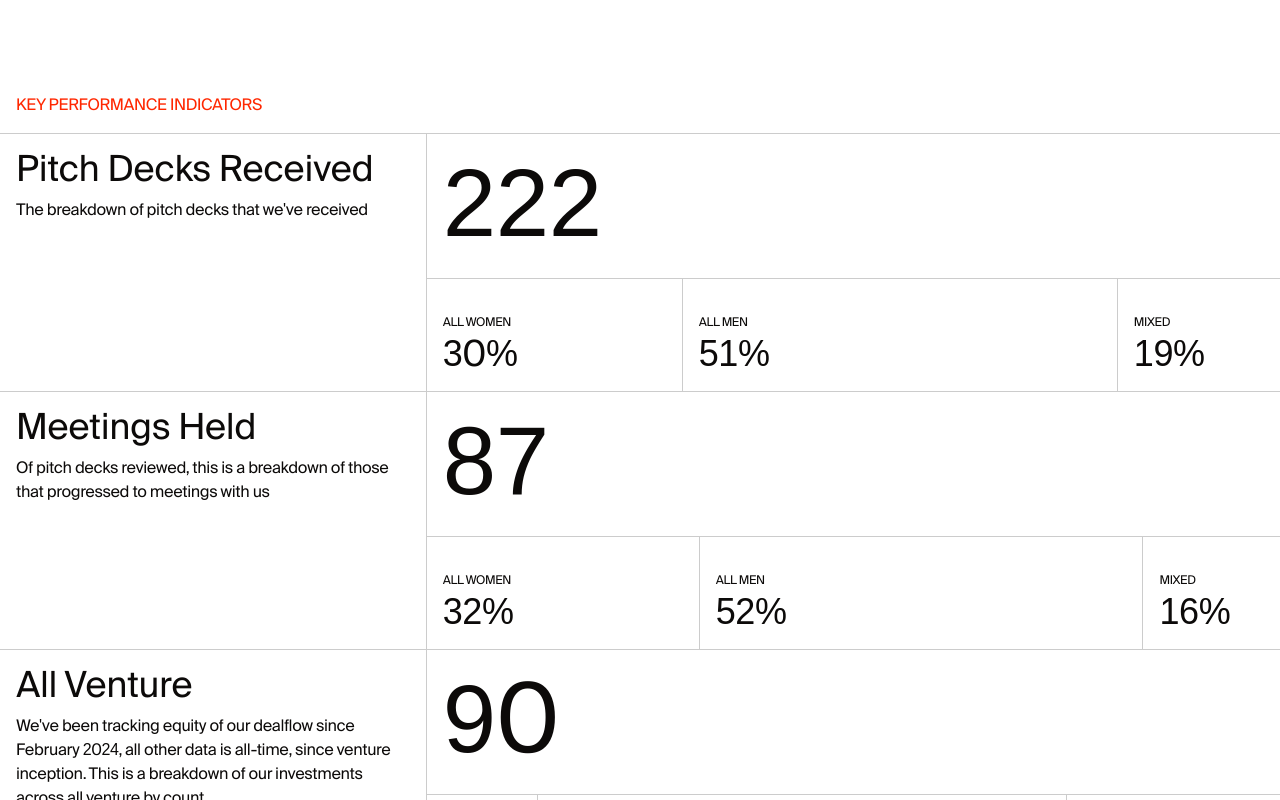
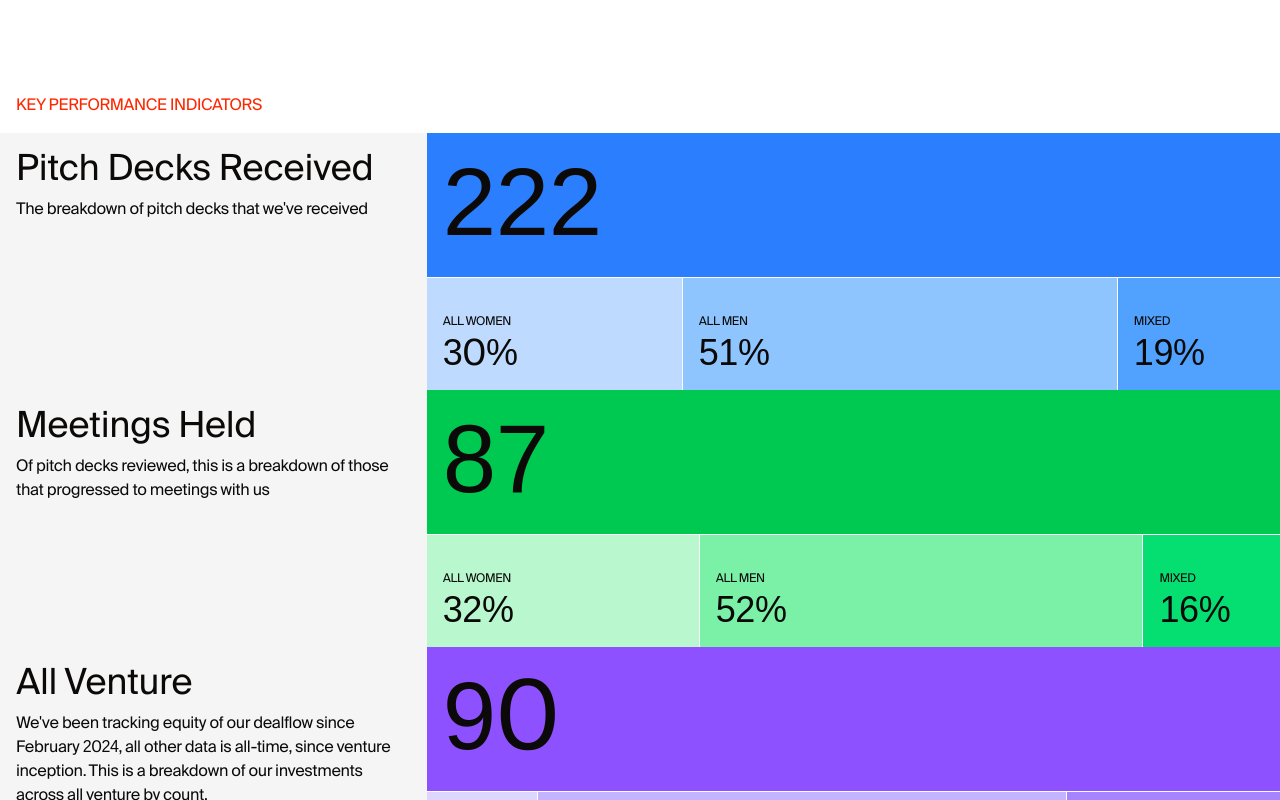
Before and after one commit to leandesigngmbh/panzel-family-office-2, a Next.js app: page / in a window 1280 px wide. Shown: the part 5280-6080 px from the top of the page. Built offline with nearby package versions, Linux system fonts and the light colour scheme.

Commit message:
modified statsSection

```diff
--- a/src/app/globals.css
+++ b/src/app/globals.css
@@ -6,7 +6,7 @@
 @theme inline {
 
   /* --color-*:initial; */
-  --color-red-*:initial;
+  /* --color-red-*:initial; */
   --color-white: #fff;
   --color-black: #000;
   --color-red: #FF2700;
--- a/src/components/molecules/StatsSection.tsx
+++ b/src/components/molecules/StatsSection.tsx
@@ -15,16 +15,19 @@ type StatsItemProps = {
   subtitle: string;
   textColor?: "white" | undefined;
   subItems: SubItem[];
+  color: string;
 };
 
 type RemainingStatsItemProps = {
   items: SubItem[];
+  color: string;
 };
 
 const statsItems: StatsItemProps[] = [
   {
     title: "Pitch Decks Received",
     subtitle: "The breakdown of pitch decks that we've received",
+    color: "blue",
     textColor: "white",
     subItems: [
       { from: 0, to: 222 },
@@ -37,6 +40,7 @@ const statsItems: StatsItemProps[] = [
     title: "Meetings Held",
     subtitle:
       "Of pitch decks reviewed, this is a breakdown of those that progressed to meetings with us",
+    color: "green",
     subItems: [
       { from: 0, to: 87 },
       { from: 0, to: 32, prefix: "All Women", suffix: "%" },
@@ -48,6 +52,7 @@ const statsItems: StatsItemProps[] = [
     title: "All Venture",
     subtitle:
       "We've been tracking equity of our dealflow since February 2024, all other data is all-time, since venture inception. This is a breakdown of our investments across all venture by count.",
+    color: "violet",
     subItems: [
       { from: 0, to: 90 },
       { from: 0, to: 13, prefix: "All Women", suffix: "%" },
@@ -58,6 +63,8 @@ const statsItems: StatsItemProps[] = [
   {
     title: "Startup Investments",
     subtitle: "This is a breakdown of our startups by amount invested.",
+    color: "orange",
+
     subItems: [
       { from: 0, to: 67 },
       { from: 0, to: 15, prefix: "All Women", suffix: "%" },
@@ -68,6 +75,8 @@ const statsItems: StatsItemProps[] = [
   {
     title: "Fund Investments",
     subtitle: "This is a breakdown of funds by amount invested.",
+    color: "yellow",
+
     subItems: [
       { from: 0, to: 23 },
       { from: 0, to: 13, prefix: "All Women", suffix: "%" },
@@ -77,14 +86,64 @@ const statsItems: StatsItemProps[] = [
   },
 ];
 
-const RemainingStatsItems = ({ items }: RemainingStatsItemProps) => {
+const ColorShadeMap: Record<string, string[]> = {
+  green: [
+    "bg-green-200",
+    "bg-green-300",
+    "bg-green-400",
+    "bg-green-500",
+    "bg-green-600",
+    "bg-green-700",
+  ],
+  blue: [
+    "bg-blue-200",
+    "bg-blue-300",
+    "bg-blue-400",
+    "bg-blue-500",
+    "bg-blue-600",
+    "bg-blue-700",
+  ],
+  violet: [
+    "bg-violet-200",
+    "bg-violet-300",
+    "bg-violet-400",
+    "bg-violet-500",
+    "bg-violet-600",
+    "bg-violet-700",
+  ],
+  orange: [
+    "bg-orange-200",
+    "bg-orange-300",
+    "bg-orange-400",
+    "bg-orange-500",
+    "bg-orange-600",
+    "bg-orange-700",
+  ],
+  yellow: [
+    "bg-yellow-100",
+    "bg-yellow-200",
+    "bg-yellow-300",
+    "bg-yellow-400",
+    "bg-yellow-500",
+    "bg-yellow-600",
+  ],
+};
+
+const getTailwindShades = (color: string) => ColorShadeMap[color] || [];
+
+const RemainingStatsItems = ({ items, color }: RemainingStatsItemProps) => {
+  const fullShades = getTailwindShades(color);
+  const subItemShades = items.map(
+    (_, i) => fullShades[i % fullShades.length] ?? "bg-gray-100"
+  );
   return (
     <div className="w-full flex text-2xl md:text-4xl">
       {items.map((item, i) => (
         <div
           key={i}
           className={cn(
-            "flex flex-col items-start justify-end md:p-4 px-2 py-4 grow w-full not-last:border-r border-black/20"
+            "flex flex-col items-start justify-end md:p-4 px-2 py-4 grow w-full not-last:border-r border-white",
+            subItemShades[i]
           )}
           style={{ width: `${item.to}%` }}
         >
@@ -106,22 +165,30 @@ const RemainingStatsItems = ({ items }: RemainingStatsItemProps) => {
   );
 };
 
-const StatsItem = ({ title, subtitle, subItems }: StatsItemProps) => {
+const StatsItem = ({ title, subtitle, subItems, color }: StatsItemProps) => {
+  const fullShades = getTailwindShades(color);
+  const wrapperShade = fullShades[3] ?? "bg-gray-300";
+
   const mainItem = subItems[0];
   const otherItems = subItems.slice(1);
 
   return (
-    <li className="grid md:grid-cols-3 w-full group border-b border-black/20">
-      <div className="flex flex-col md:p-4 p-2 md:min-h-52 gap-2 w-full md:border-r border-black/20">
+    <li className="grid md:grid-cols-3 w-full group">
+      <div className="flex flex-col md:p-4 p-2 md:min-h-52 gap-2 w-full">
         <h2 className="text-2xl md:text-4xl">{title}</h2>
         <p>{subtitle}</p>
       </div>
 
-      <div className={cn("flex-1 flex flex-col justify-end col-span-2")}>
+      <div
+        className={cn(
+          "flex-1 flex flex-col justify-end col-span-2",
+          wrapperShade
+        )}
+      >
         {mainItem && (
           <div
             className={cn(
-              "md:px-4 px-2 text-6xl md:text-8xl pt-24 py-6 flex flex-col items-baseline gap-2 w-full grow border-b border-black/20"
+              "md:px-4 px-2 text-6xl md:text-8xl pt-24 py-6 flex flex-col items-baseline gap-2 w-full grow border-b border-white"
             )}
           >
             {mainItem.prefix && (
@@ -135,7 +202,9 @@ const StatsItem = ({ title, subtitle, subItems }: StatsItemProps) => {
           </div>
         )}
 
-        {otherItems.length > 0 && <RemainingStatsItems items={otherItems} />}
+        {otherItems.length > 0 && (
+          <RemainingStatsItems items={otherItems} color={color} />
+        )}
       </div>
     </li>
   );
@@ -148,7 +217,7 @@ const StatsSection = () => {
         Key Performance Indicators
       </h2>
 
-      <ul className="w-full flex flex-col border-black/20 border-t">
+      <ul className="w-full flex flex-col bg-neutral-100">
         {statsItems.map((item, i) => (
           <StatsItem {...item} key={i} />
         ))}
--- a/src/components/molecules/Team.tsx
+++ b/src/components/molecules/Team.tsx
@@ -69,8 +69,6 @@ const TeamItem: React.FC<TeamMemberProps> = ({
 const Team = () => {
   return (
     <section id="team" className="flex py-24 md:px-4 px-2 w-full">
-      {/* <div className="hidden md:block md:basis-1/3"></div> */}
-
       <div className="w-full flex flex-col gap-12">
         <h2 className="whitespace-nowrap uppercase text-base text-red">Team</h2>
 
```
